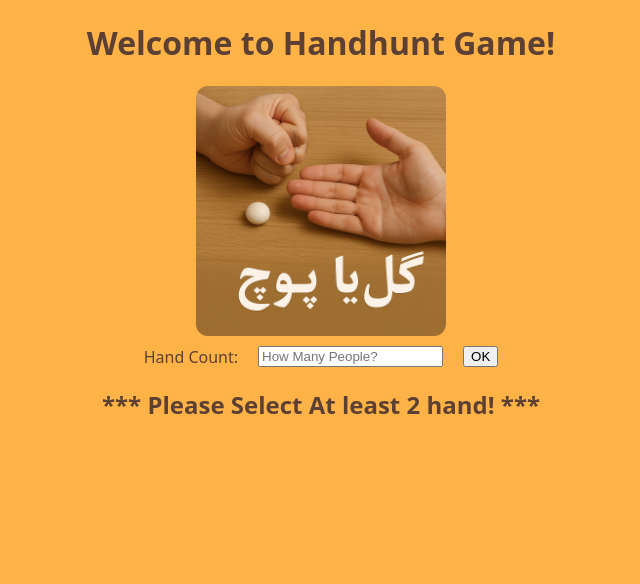
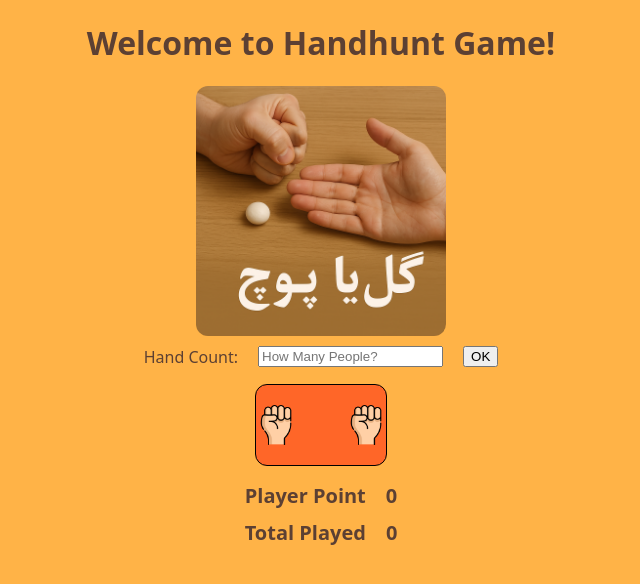
Before and after one commit to rezam91/HandHunt, a React (Vite) app: page / in a window 1280 px wide. Shown: the top 584 px of the page, without its empty margins (319-959 px from the left). Built offline with nearby package versions, Linux system fonts and the light colour scheme.

Commit message:
feat(finished): game has been developed and it will be updated till now

```diff
--- a/src/App.jsx
+++ b/src/App.jsx
@@ -4,7 +4,7 @@ import GameNumber from './components/general/gamenumber/index'
 import { useState } from 'react'
 
 const App = () => {
-  const [handNumber,SetNumber] = useState(1)
+  const [handNumber,SetNumber] = useState(2)
   const ChangeNumber = (changedVar) => {
     SetNumber(changedVar)
   }
--- a/src/components/handhunt/index.jsx
+++ b/src/components/handhunt/index.jsx
@@ -1,8 +1,19 @@
+import { useState } from 'react'
 import Game from '../general/game/index'
 
 const Handhunt = ({gameNum}) => {
     const tempNum = []
+    const [totalGames, setGames] = useState(0)
+    const [totalWins, setWins] = useState(0)
     const winNum = Math.ceil(gameNum*Math.random())
+
+    const checkOption = (selected) => {
+        setGames(totalGames+1)
+        if (winNum == selected) {
+            setWins(totalWins+1)
+        }
+    }
+
     for (let i=1; i<=gameNum; i++) {
         tempNum.push({
             id:i,
@@ -10,12 +21,20 @@ const Handhunt = ({gameNum}) => {
         })
     }
     return (
-        gameNum>1 ?
-        <ul className="each-game">
-            {tempNum.map((item) => (
-                <li key={item.id}><Game /></li>
-            ))}
-        </ul> : <div className='warning-sign'>*** Please Select At least 2 hand! ***</div>
+        <>
+            {gameNum>1 ?
+            <ul className="each-game">
+                {tempNum.map((item) => (
+                    <li key={item.id} onClick={() => checkOption(item.id)}><Game /></li>
+                ))}
+            </ul> : <div className='warning-sign'>*** Please Select At least 2 hand! ***</div>}
+            <div className='player-point'>
+                <span>Player Point</span><span>{totalWins}</span>
+            </div>
+            <div className='total-played'>
+                <span>Total Played</span><span>{totalGames}</span>
+            </div>
+        </>
     )
 }
 
--- a/src/index.css
+++ b/src/index.css
@@ -46,6 +46,16 @@ body {
 
 .warning-sign {
   margin-top: 20px;
+  margin-bottom: 20px;
   font-size: 24px;
   font-weight: 600;
 }
+
+.player-point, .total-played {
+  font-weight: 600;
+  font-size: 20px;
+  margin-bottom: 10px;
+  display: flex;
+  justify-content: center;
+  gap: 20px;
+}
```
